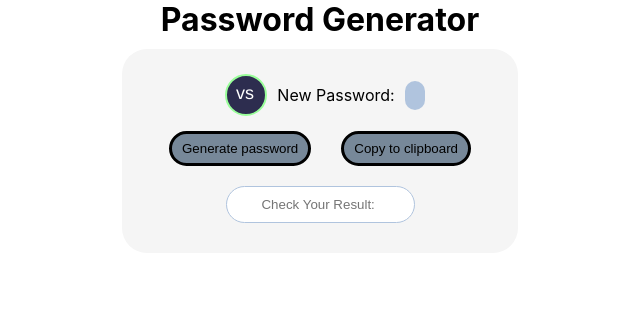
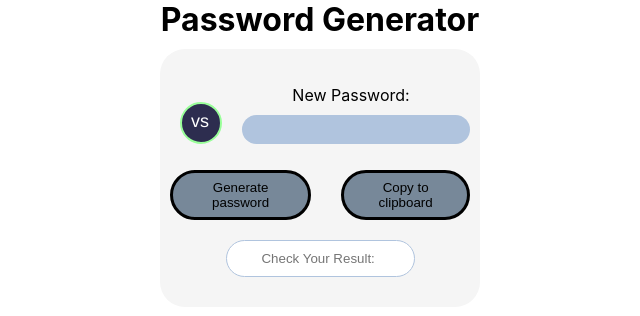
Before and after one commit to VitaliiSokolov/Password_Generator, a React (Create React App) app: page / in a window 1280 px wide. Shown: the top 316 px of the page, without its empty margins (320-960 px from the left). Built offline with nearby package versions, Linux system fonts and the light colour scheme.

Commit message:
style updates

```diff
--- a/src/components/generator.css
+++ b/src/components/generator.css
@@ -1,7 +1,7 @@
 .generator{
   margin: 10px auto;
   padding: 20px 10px;
-  width: 376px;
+  width: 300px;
   background-color: whitesmoke;
   border-radius: 25px;
   display: flex;
@@ -30,14 +30,23 @@
 .info{
   display: flex;
   justify-content: flex-start;
+  align-items: flex-end;
+  width: 100%;
 }
 .logo{
   padding: 0 10px;
+  margin: 0 0 16px 0;
+}
+.text {
+  width: 90%;
+  display: flex;
+  flex-direction: column;
 }
 .result{
   color: red;
   padding: 5px 10px;
-  margin-left: 10px;
+  height: 19px;
+  margin: 10px 0 0 10px;
   border-radius: 25px;
   font-weight: bold;
   background-color: lightsteelblue;
--- a/src/components/generator.jsx
+++ b/src/components/generator.jsx
@@ -60,7 +60,7 @@ class Generator extends React.Component {
         </div>
         <div className="info">
           <object className="logo" data={this.props.image} type="image/svg+xml"></object>
-          <p>New Password: <code className="result" ref={this.passwordRef}>{this.state.result}</code> </p>
+          <p className="text">New Password: <code className="result" ref={this.passwordRef}>{this.state.result}</code> </p>
         </div>
         <div className="buttons">
           <button className="gen" onClick={ () => { this.generate();} } >Generate password</button>
```
